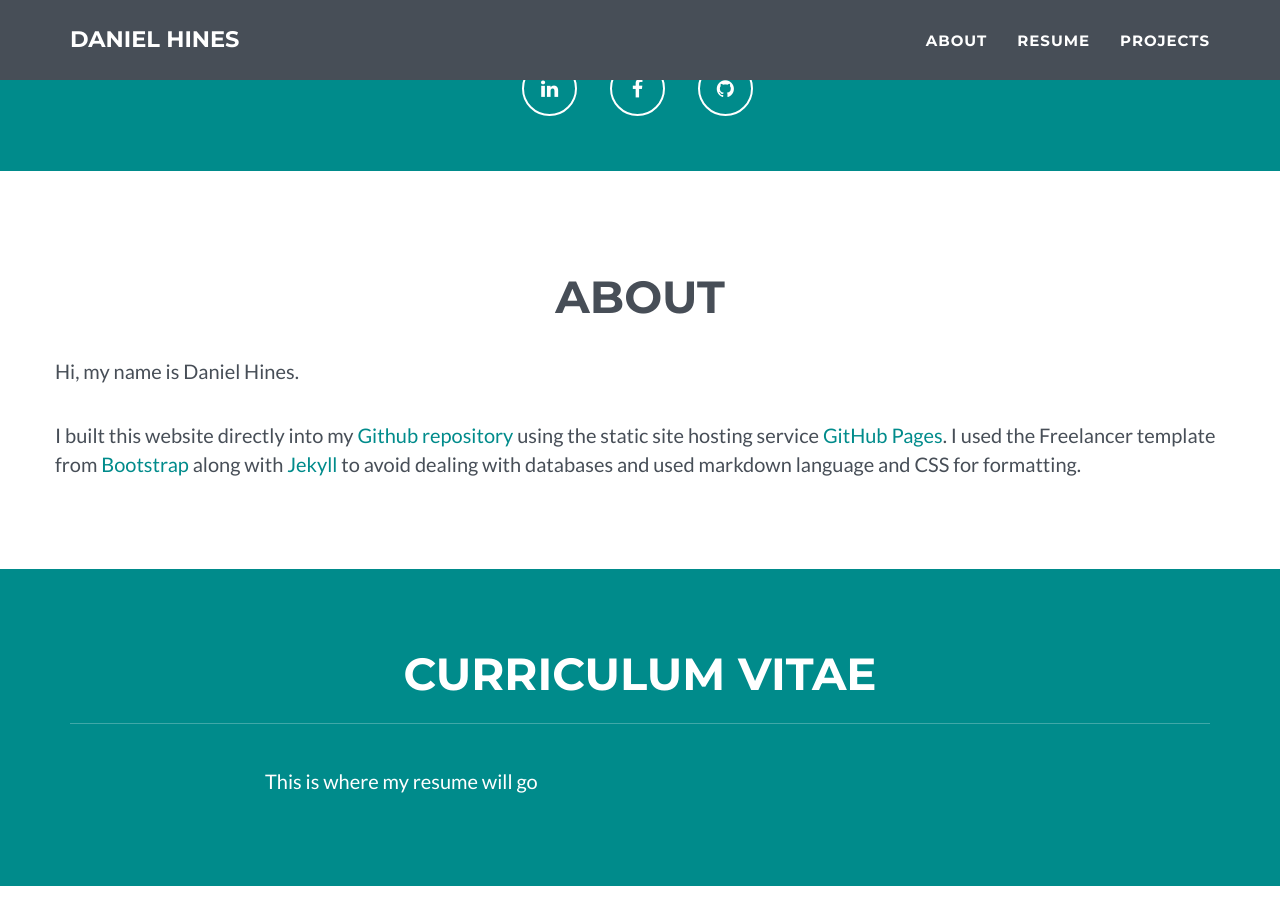
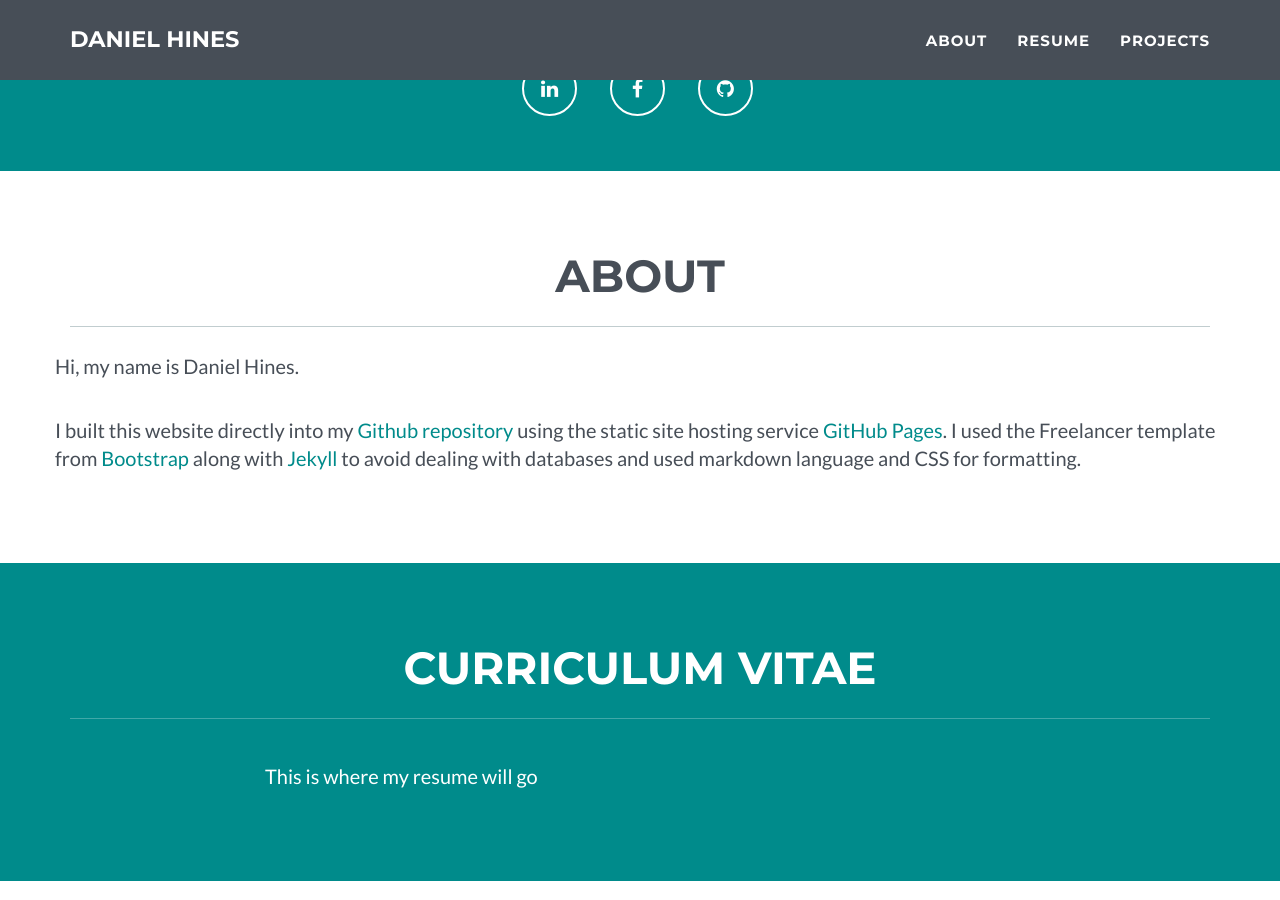
Before and after one commit to danielchines/danielchines.github.io, a Jekyll site: the page built from index.html, in a window 1280 px wide and 900 px high, scrolled down 636 px. Built offline with Jekyll 4.4.1, drawn with Linux system fonts in a browser that asks for light colours.

Commit message:
Update about.html

```diff
--- a/_includes/about.html
+++ b/_includes/about.html
@@ -3,7 +3,7 @@
         <div class="container">
             <div class="row">
                 <div class="col-lg-12 text-center">
-                    <h2>About</h2>
+                    <h2 class="dark">About</h2>
                 </div>
             </div>
             <div class="row">
```
